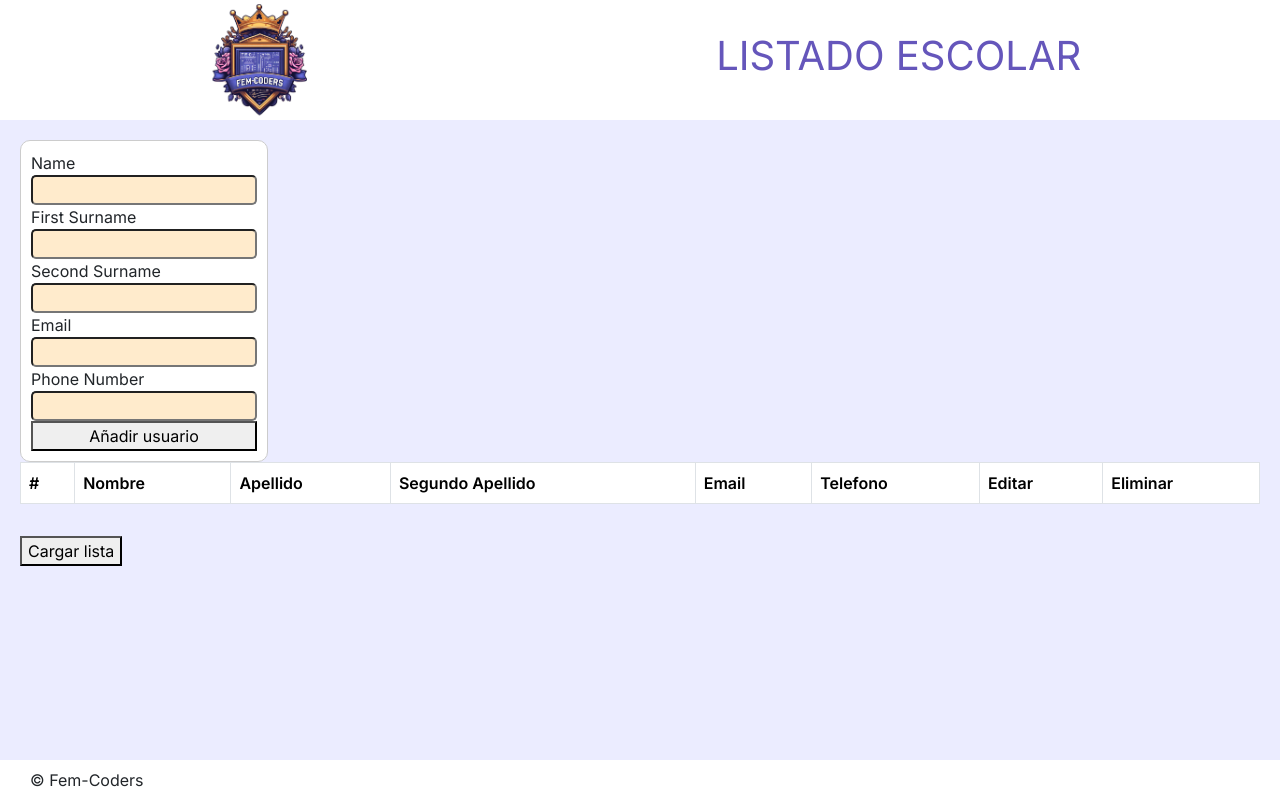
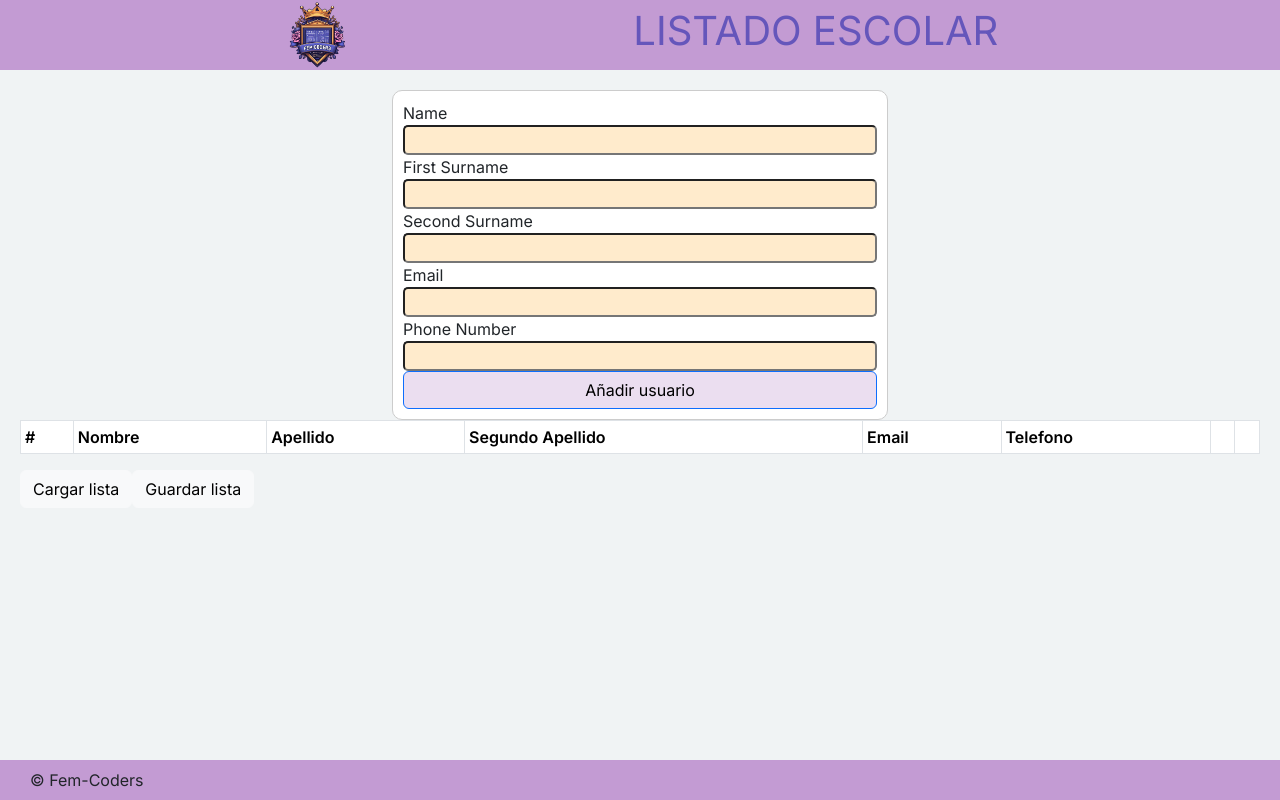
Before and after one commit to Stefi-Luna/proyect3-, a React (Vite) app in the folder admin-List/: page / in a window 1280 px wide. Built offline with nearby package versions, Linux system fonts and the light colour scheme.

Commit message:
changed css styles and deleted some ids

```diff
--- a/admin-List/src/components/UserList.jsx
+++ b/admin-List/src/components/UserList.jsx
@@ -2,6 +2,7 @@ import React, { useState } from 'react';
 import { userService } from '../server/config';
 import swal from 'sweetalert';
 import Table from 'react-bootstrap/Table';
+import Button from 'react-bootstrap/Button';
 import 'bootstrap/dist/css/bootstrap.min.css';
 
 const { getUsers, createUser, deleteUser, updateUser } = userService
@@ -128,11 +129,11 @@ const UserList = () => {
               <label htmlFor="userPhone">Phone Number</label>
               <input type="number" name="userPhone" value={inputValues.userPhone} onChange={handleInputChange} />
 
-              <button onClick={handleAddUserToList}>{buttonText}</button>
+              <Button style={{ backgroundColor: '#EBDEF0', color: 'black' }} onClick={handleAddUserToList}>{buttonText}</Button>
             </section>
           </section>
 
-             <Table striped bordered hover>
+             <Table striped bordered hover size="sm" responsive="lg">
                 <thead>
                   <tr>
                     <th>#</th>
@@ -141,8 +142,8 @@ const UserList = () => {
                     <th>Segundo Apellido</th>
                     <th>Email</th>
                     <th>Telefono</th>
-                    <th>Editar</th>
-                    <th>Eliminar</th>
+                    <th></th>
+                    <th></th>
                   </tr>
                 </thead>
                 <tbody>
@@ -167,26 +168,24 @@ const UserList = () => {
                         {user.userPhone}
                       </td>
                       <td>
-                          <button onClick={() => handleEditUser(user.id)}>Editar</button>
+                          <Button variant="outline-info" size="sm" onClick={() => handleEditUser(user.id)}>Editar</Button>
                       </td>
                       <td>
-                          <button onClick={() => handleDeleteUser(user.id)}>Eliminar</button>
+                          <Button variant="outline-danger" size="sm" onClick={() => handleDeleteUser(user.id)}>Eliminar</Button>
                       </td>
                     </tr>
 
                  ))}
                 </tbody>
             </Table>
-            <ul>
-
-            </ul>
 
           <section className="listButtons">
-            <button onClick={() => fetchUser()}>Cargar lista</button>
+            <Button variant="light" onClick={() => fetchUser()}>Cargar lista</Button>
+            <Button variant="light" onClick={() => savedList()}>Guardar lista</Button>
           </section>
         </main>
 
-        <footer>
+        <footer className='footer'>
           <section>© Fem-Coders</section>
         </footer>
       </div>
--- a/admin-List/src/index.css
+++ b/admin-List/src/index.css
@@ -3,7 +3,6 @@
 * {
     font-family: 'Inter', sans-serif;
     margin: 0;
-    box-sizing: border-box;
 }
 
 
@@ -11,29 +10,31 @@
 /* Estilo de form.html */
 
 .formBody {
-    background-color: #EBECFF;
+    background-color: #F0F3F4;
     display: flex;
     flex-direction: column;
-    height: 100vh;
-    width: auto;
+    flex: 1;
+    min-height: 100vh;
+    padding-bottom: 5%; /* Ajusta este valor según sea necesario */
 }
 
 .formBody--header {
-    height: 15%;
-    background-color: #FFF;
+    min-height: 60px; /* Ajusta este valor según sea necesario */
+    background-color: #C39BD3;
     display: flex;
     align-items: center;
-    justify-content: space-around;
+    justify-content: space-evenly;
 }
 
 .formBody--header a,
 .formBody--header a .escudo {
-    height: 100%;
+    height: 70px;
 }
 
 .formBody--header h1 {
     color: #6556BB;
     text-transform: uppercase;
+    text-align: center;
 }
 
 .formBody--header button {
@@ -44,13 +45,13 @@
     height: 80%;
     display: flex;
     flex-direction: column;
+    align-content: center;
     padding: 20px;
 }
 
-
-
 .formMain .form {
-    width: 20%;
+    width: 40%;
+    margin: 0 auto; /* Añade esta línea para centrar horizontalmente */
     background-color: #FFF;
     display: flex;
     flex-direction: column;
@@ -71,52 +72,22 @@
     margin-top: 20px;
 }
 
-.formMain #list {
-    width: 80%;
-    height: 100%;
-    height: 50vh;
-    background-color: #FFF;
-    border-radius: 10px;
-    border: 1px solid #CCCCCC;
-    overflow: auto;
-}
-
-.formMain #listButtons {
-    display: flex;
-    justify-content: end;
-    gap: 10px;
-    height: 10%;
-}
-
-.formMain #listButtons button {
-    height: 20%;
-    border-radius: 5px;
-    background-color: #FFEBCC;
-}
-
-.listRecords {
-    display: flex;
-    background: #EBECFF;
-    border-radius: 20px;
-    padding: 20px;
-    margin: 20px;
-    gap: 20px;
-}
-
 .listRecords button {
-    background-color: #FFEBCC;
     width: 25px;
     border-radius: 10px;
-    gap: 10px;
+    gap: 20px;
     margin: 1px;
 }
 
-footer {
+.footer {
     display: flex;
     align-items: center;
-    background-color: #FFF;
+    background-color: #C39BD3;
     height: 5%;
     padding: 0 30px;
+    position: fixed;
+    bottom: 0;
+    width: 100%;
 }
 
 
```
Also changed, not shown: admin-List/users.json (+44 -12 lines).
